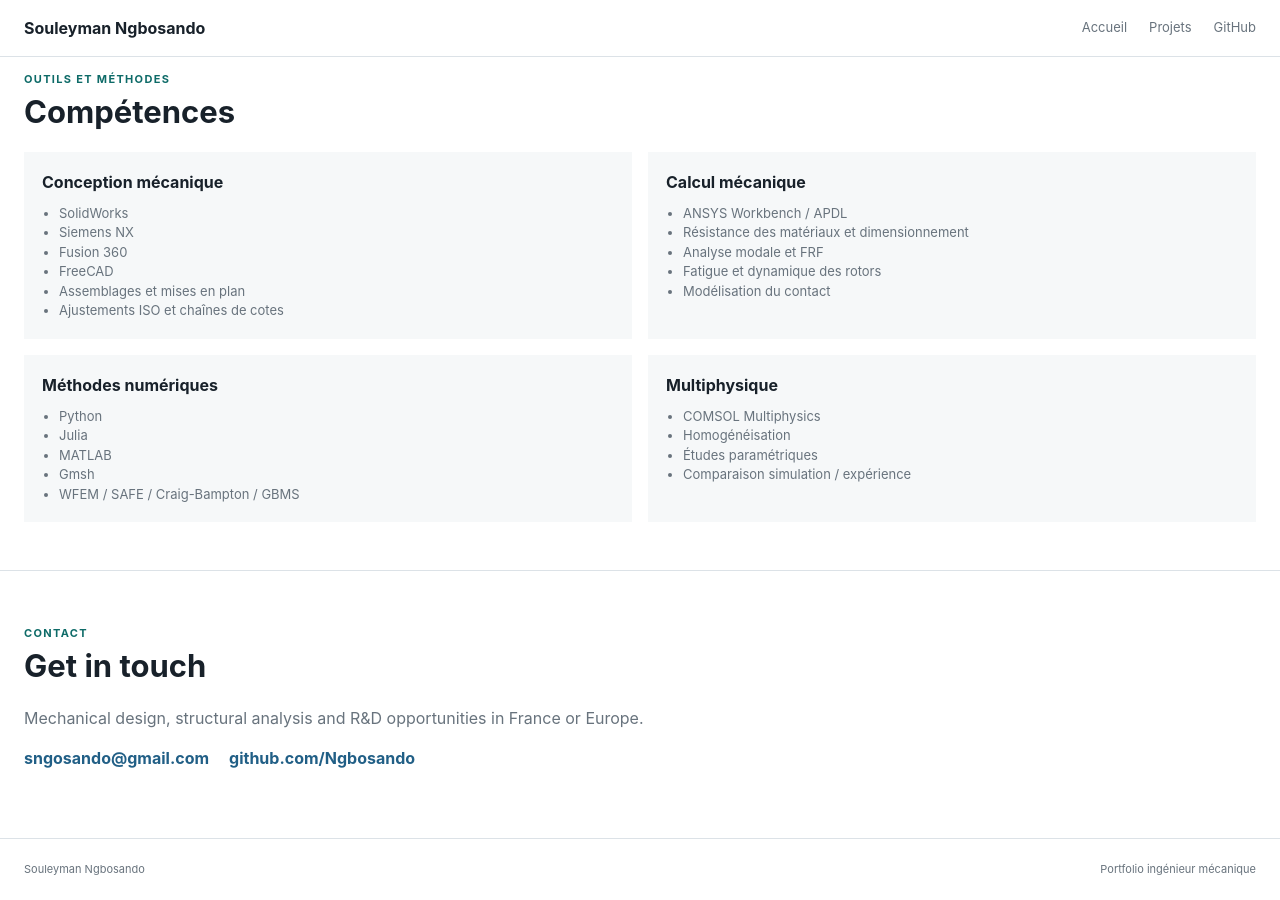
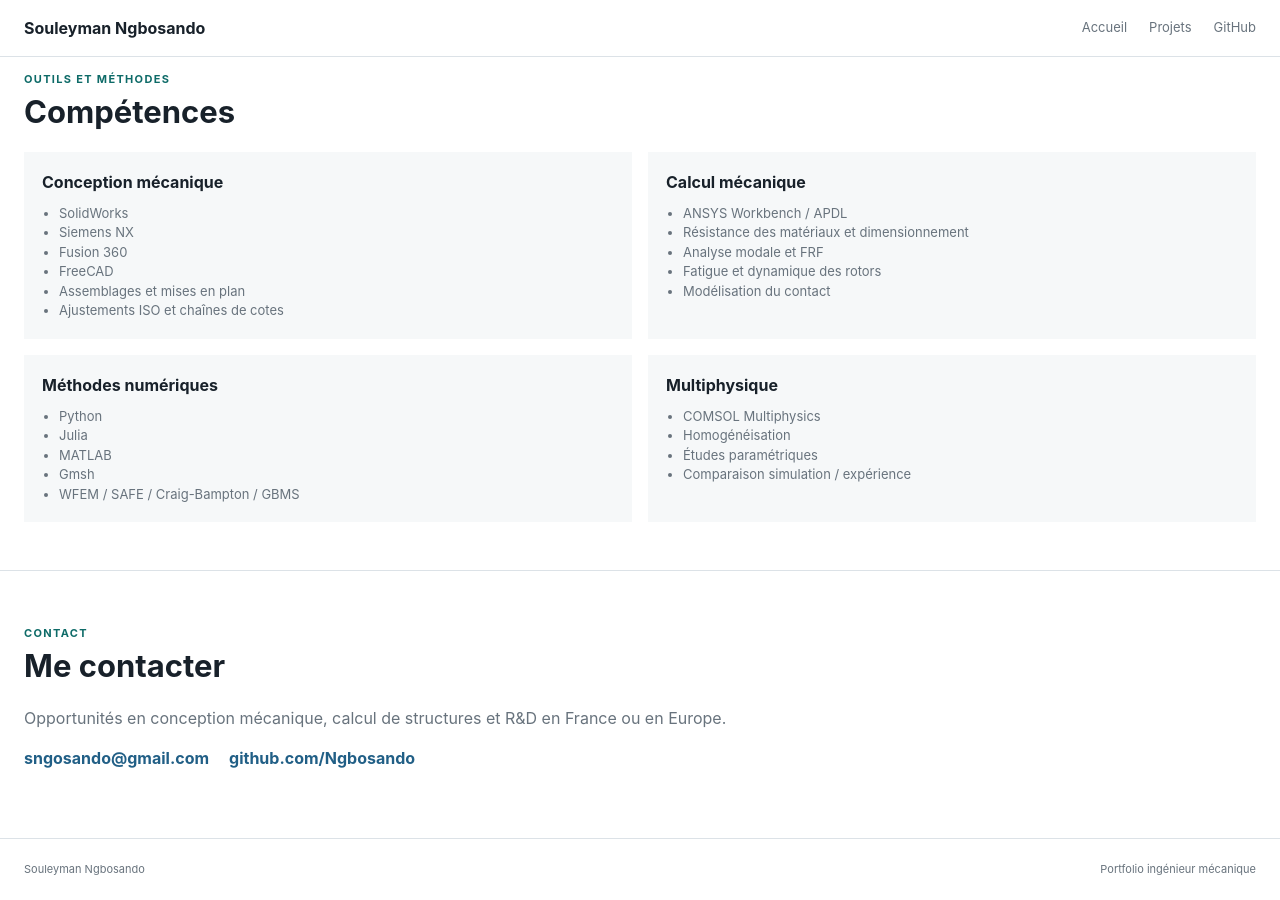
Before and after one commit to Ngbosando/Ngbosando.github.io, a Jekyll site: the page built from index.html, in a window 1280 px wide and 900 px high, scrolled down 1791 px. Built offline with Jekyll 4.4.1, drawn with Linux system fonts in a browser that asks for light colours.

Commit message:
Passer le portfolio en français

```diff
--- a/_includes/contact.html
+++ b/_includes/contact.html
@@ -1 +1 @@
-<section class="section contact-section" id="contact"><div class="section-heading"><span>Contact</span><h2>Get in touch</h2></div><p>Mechanical design, structural analysis and R&amp;D opportunities in France or Europe.</p><div class="contact-links"><a href="mailto:sngosando@gmail.com">sngosando@gmail.com</a><a href="https://github.com/Ngbosando">github.com/Ngbosando</a></div></section>
+<section class="section contact-section" id="contact"><div class="section-heading"><span>Contact</span><h2>Me contacter</h2></div><p>Opportunités en conception mécanique, calcul de structures et R&amp;D en France ou en Europe.</p><div class="contact-links"><a href="mailto:sngosando@gmail.com">sngosando@gmail.com</a><a href="https://github.com/Ngbosando">github.com/Ngbosando</a></div></section>
```
